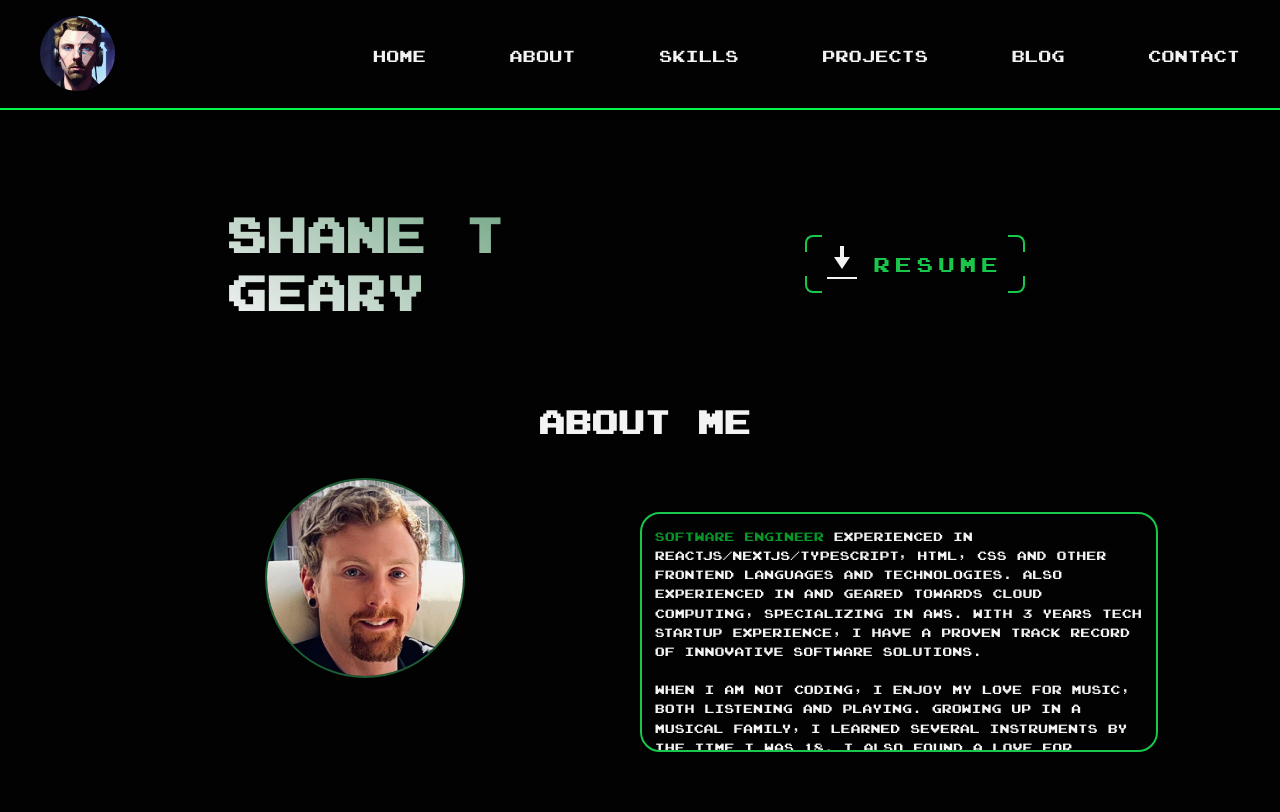
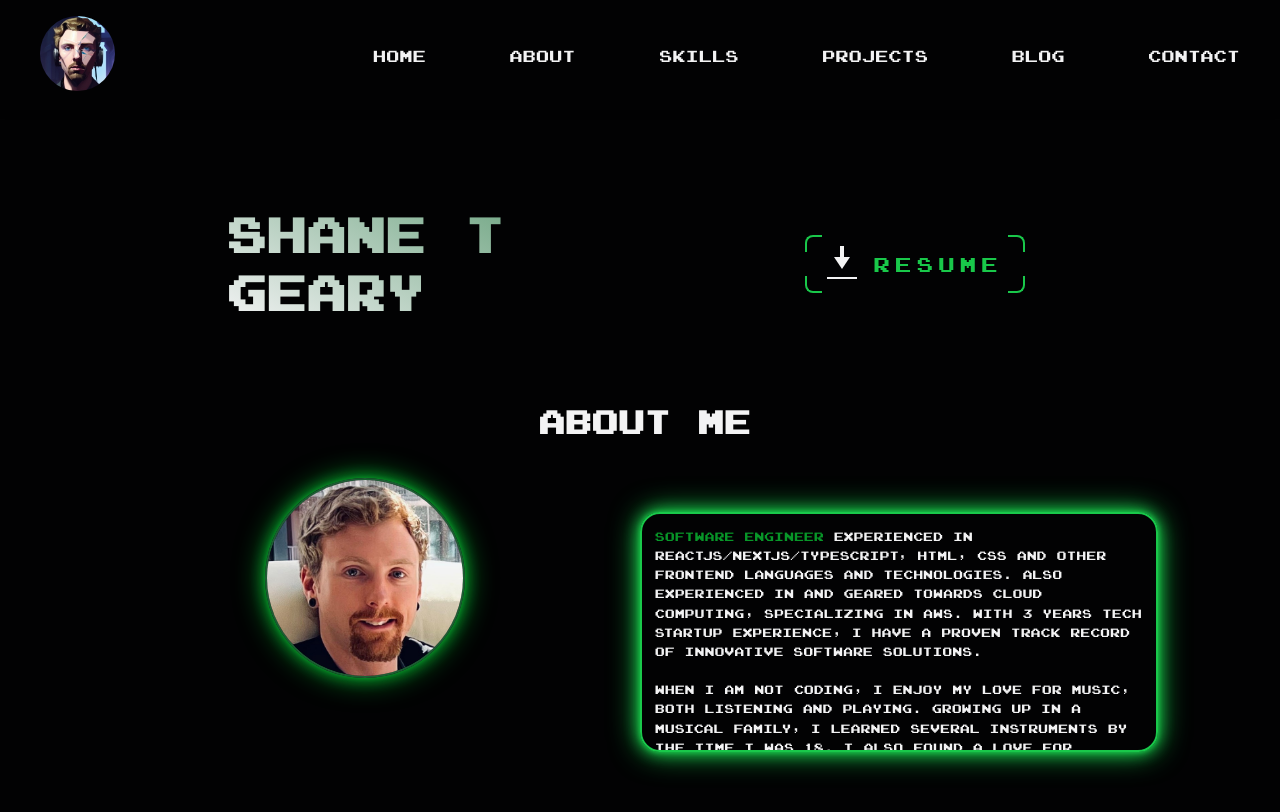
Before and after one commit to Shane-Geary/shane-geary-portfolio, a Next.js app: page / in a window 1280 px wide. Shown: the top 812 px of the page. Built offline with nearby package versions, Linux system fonts and the light colour scheme.

Commit message:
Some sizzle

```diff
--- a/src/app/components/about-me/about-me.module.scss
+++ b/src/app/components/about-me/about-me.module.scss
@@ -14,6 +14,7 @@
 	max-height: 30vh;
 	overflow-y: auto;
 	border: 2px solid var(--light-green);
+	box-shadow: var(--neon-shadow-light-green);
 	padding: 0.8rem;
 	border-radius: 20px;
 }
--- a/src/app/components/home-page/home-page.jsx
+++ b/src/app/components/home-page/home-page.jsx
@@ -29,7 +29,8 @@ export const HomePage = () => {
 						height={200}
 						style={{
 							borderRadius: '50%',
-							border: '2px solid var(--dark-green)'
+							border: '2px solid var(--dark-green)',
+							boxShadow: 'var(--neon-shadow-neutral-green)'
 						}}
 					/>
 				</div>
--- a/src/app/components/nav-bar/nav-bar.module.scss
+++ b/src/app/components/nav-bar/nav-bar.module.scss
@@ -82,12 +82,12 @@
 	color: var(--header-green);
 }
 
-.navbar::after {
-	content: '';
-	position: absolute;
-	width: 100%;
-	height: 2px;
-	bottom: 0;
-	left: 0;
-	background-color: var(--header-green);
-}
+// .navbar::after {
+// 	content: '';
+// 	position: absolute;
+// 	width: 100%;
+// 	height: 2px;
+// 	bottom: 0;
+// 	left: 0;
+// 	background-color: var(--header-green);
+// }
--- a/src/app/globals.scss
+++ b/src/app/globals.scss
@@ -12,6 +12,12 @@
 	--neutral-green: #089729;
 	--light-green: #19c84a;
 	--diluted-green: #76a988;
+
+	--neon-shadow-neutral-green: 0 0 5px #089729, 0 0 15px #089729,
+		0 0 30px #089729;
+	--neon-shadow-light-green: 0 0 5px #19c84a, 0 0 15px #19c84a, 0 0 30px #19c84a;
+	--neon-shadow-header-green: 0 0 5px #02f74c, 0 0 15px #02f74c,
+		0 0 30px #02f74c;
 }
 
 @font-face {
```
